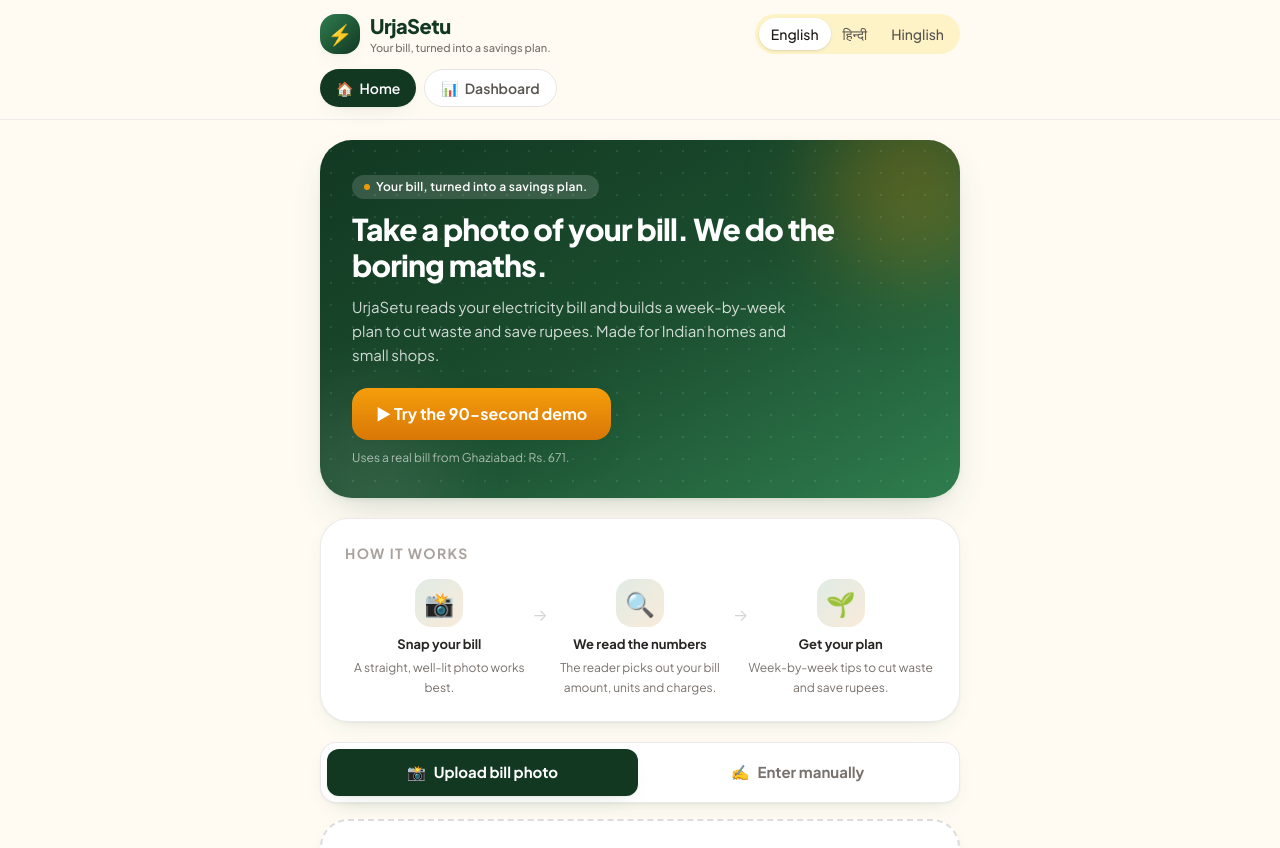
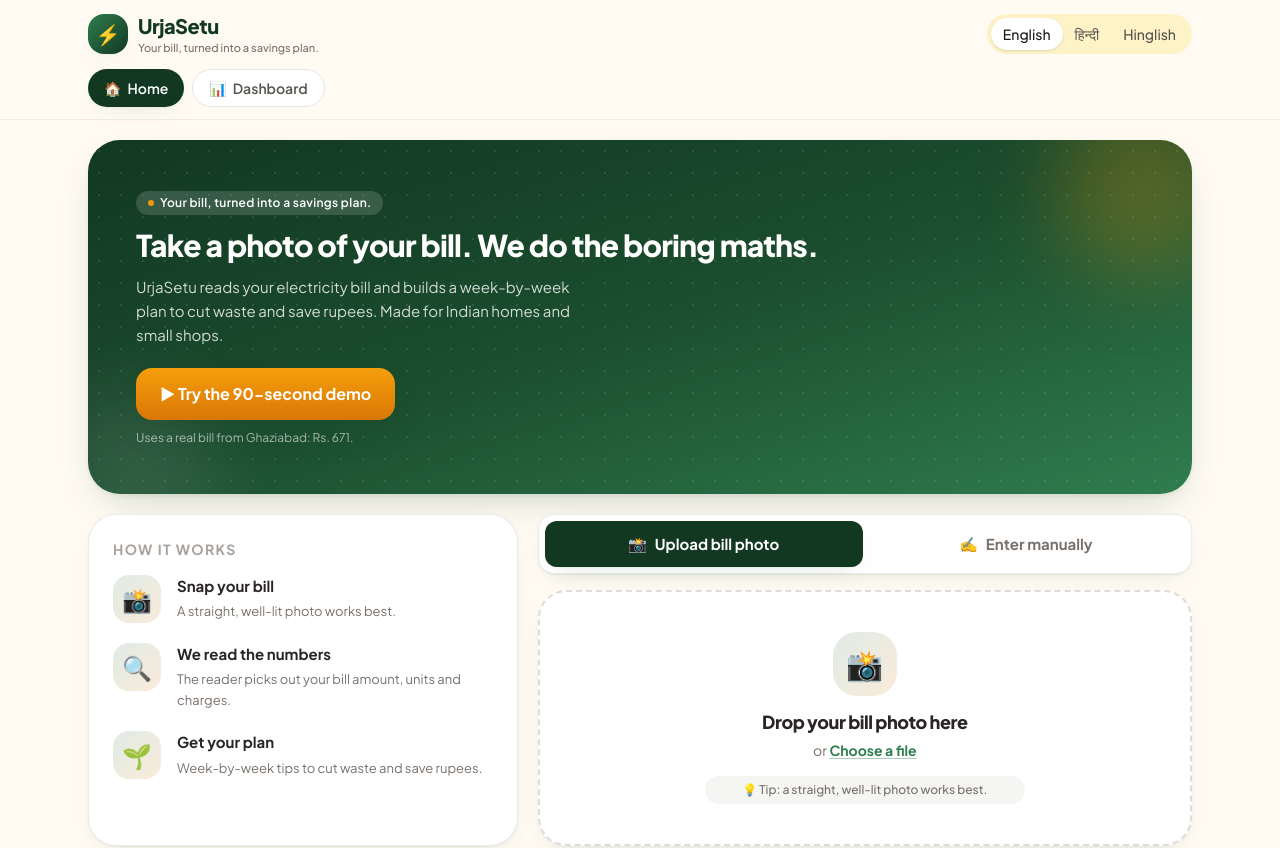
Before and after one commit to ayushi0618/urjasetu, a React (Vite) app in the folder client/: page / in a window 1280 px wide. Shown: the top 848 px of the page. Built offline with nearby package versions, Linux system fonts and the light colour scheme.

Commit message:
UI: wide responsive website layout (desktop multi-column)

```diff
--- a/client/src/App.jsx
+++ b/client/src/App.jsx
@@ -65,7 +65,7 @@ export default function App() {
     <div className="min-h-screen bg-cream font-sans">
       {/* Sticky glass header */}
       <header className="sticky top-0 z-20 border-b border-stone-200/70 bg-cream/85 backdrop-blur-md">
-        <div className="mx-auto flex max-w-2xl items-center justify-between px-4 py-3">
+        <div className="mx-auto flex max-w-6xl items-center justify-between px-4 py-3 sm:px-6">
           <button onClick={() => setScreen("home")} className="flex items-center gap-2.5 text-left">
             <span className="flex h-10 w-10 items-center justify-center rounded-2xl bg-gradient-to-br from-leaf to-leafdeep text-xl text-white shadow-card">
               ⚡
@@ -77,7 +77,7 @@ export default function App() {
           </button>
           <LanguageToggle lang={lang} setLang={changeLang} />
         </div>
-        <nav className="mx-auto flex max-w-2xl gap-2 px-4 pb-3">
+        <nav className="mx-auto flex max-w-6xl gap-2 px-4 pb-3 sm:px-6">
           {[
             { id: "home", label: t("nav_home", lang), icon: "🏠" },
             { id: "dashboard", label: t("nav_dashboard", lang), icon: "📊" },
@@ -98,11 +98,11 @@ export default function App() {
         </nav>
       </header>
 
-      <main className="mx-auto max-w-2xl px-4 pb-16 pt-5">
+      <main className="mx-auto max-w-6xl px-4 pb-16 pt-5 sm:px-6">
         {screen === "home" && (
           <div className="space-y-5">
             {/* Hero */}
-            <div className="rise relative overflow-hidden rounded-[2rem] bg-gradient-to-br from-leafdeep via-leafdark to-leaf p-6 text-white shadow-lift sm:p-8" style={{ "--d": 0 }}>
+            <div className="rise relative overflow-hidden rounded-[2rem] bg-gradient-to-br from-leafdeep via-leafdark to-leaf p-6 text-white shadow-lift sm:p-8 lg:p-12" style={{ "--d": 0 }}>
               <div className="dot-grid pointer-events-none absolute inset-0 opacity-60" />
               <div className="pointer-events-none absolute -right-10 -top-10 h-44 w-44 rounded-full bg-amberglow/25 blur-2xl" />
               <div className="pointer-events-none absolute -bottom-14 -left-8 h-40 w-40 rounded-full bg-white/10 blur-2xl" />
@@ -126,27 +126,31 @@ export default function App() {
               </div>
             </div>
 
+            {/* Steps + input: side by side on desktop, stacked on phone */}
+            <div className="grid gap-5 lg:grid-cols-5">
               {/* How it works */}
-            <div className="rise rounded-[1.75rem] border border-stone-200/80 bg-white p-5 shadow-card sm:p-6" style={{ "--d": 1 }}>
+              <div className="rise rounded-[1.75rem] border border-stone-200/80 bg-white p-5 shadow-card sm:p-6 lg:col-span-2" style={{ "--d": 1 }}>
                 <h2 className="text-sm font-bold uppercase tracking-widest text-stone-400">{t("how_title", lang)}</h2>
-              <div className="mt-4 grid grid-cols-3 gap-3">
+                <div className="mt-4 grid grid-cols-3 gap-3 lg:grid-cols-1 lg:gap-5">
                   {STEPS.map((s, i) => (
-                  <div key={s.title} className="relative text-center">
+                    <div key={s.title} className="relative text-center lg:flex lg:items-start lg:gap-4 lg:text-left">
                       {i < 2 && (
-                      <span className="absolute right-[-14px] top-6 hidden text-stone-300 sm:block">→</span>
+                        <span className="absolute right-[-14px] top-6 text-stone-300 lg:hidden">→</span>
                       )}
-                    <div className="mx-auto flex h-12 w-12 items-center justify-center rounded-2xl bg-gradient-to-br from-leaf/15 to-amberwarm/15 text-2xl">
+                      <div className="mx-auto flex h-12 w-12 shrink-0 items-center justify-center rounded-2xl bg-gradient-to-br from-leaf/15 to-amberwarm/15 text-2xl lg:mx-0">
                         {s.icon}
                       </div>
-                    <p className="mt-2 text-[13px] font-bold text-stone-800">{t(s.title, lang)}</p>
-                    <p className="mt-1 hidden text-xs leading-relaxed text-stone-500 sm:block">{t(s.desc, lang)}</p>
+                      <div>
+                        <p className="mt-2 text-[13px] font-bold text-stone-800 lg:mt-0 lg:text-[15px]">{t(s.title, lang)}</p>
+                        <p className="mt-1 hidden text-xs leading-relaxed text-stone-500 sm:block lg:text-[13px]">{t(s.desc, lang)}</p>
+                      </div>
                     </div>
                   ))}
                 </div>
               </div>
 
               {/* Input tabs */}
-            <div className="rise" style={{ "--d": 2 }}>
+              <div className="rise lg:col-span-3" style={{ "--d": 2 }}>
               <div className="flex gap-1 rounded-2xl border border-stone-200/80 bg-white p-1.5 shadow-card">
                 {[
                   { id: "upload", label: t("tab_upload", lang), icon: "📸" },
@@ -177,6 +181,7 @@ export default function App() {
               </div>
               </div>
             </div>
+          </div>
         )}
 
         {screen === "plan" && planData && (
```
Lines whose indentation alone changed are shown as unchanged.
